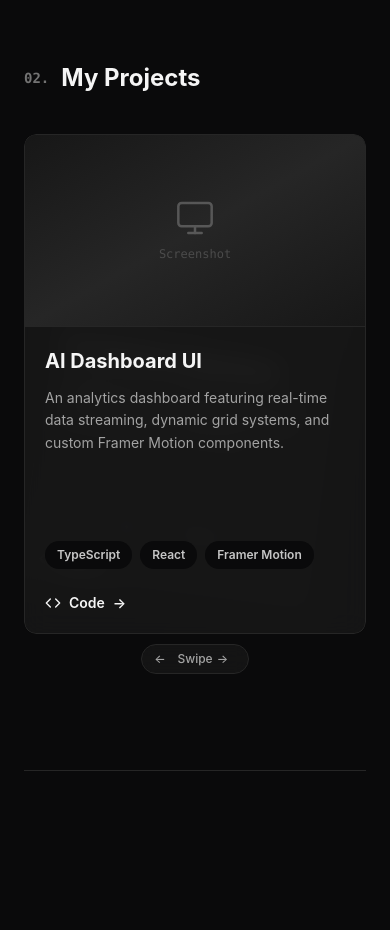
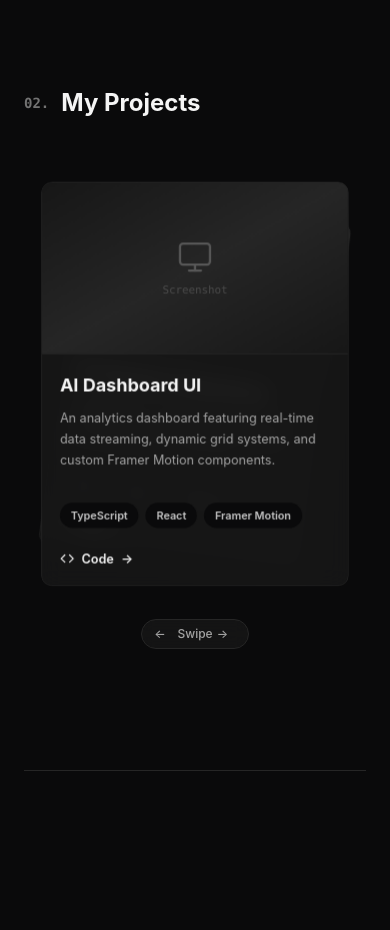
Before and after one commit to miiidev/portfolio, a React (Vite) app: page / in a window 390 px wide. Shown: the part 1800-2730 px from the top of the page. Built offline with nearby package versions, Linux system fonts and the light colour scheme.

Commit message:
feat: reduce project card size on mobile, restrict swipe to horizontal, increase swipe sensitivity

```diff
--- a/src/components/MobileCardStack.tsx
+++ b/src/components/MobileCardStack.tsx
@@ -28,7 +28,7 @@ function CardRotate({ children, onSendToBack, sensitivity }: CardRotateProps) {
     <motion.div
       className="absolute inset-0 cursor-grab active:cursor-grabbing [touch-action:pan-y]"
       style={{ x, y, rotateX, rotateY }}
-      drag
+      drag="x"
       dragConstraints={{ top: 0, right: 0, bottom: 0, left: 0 }}
       dragElastic={0.6}
       onDragEnd={handleDragEnd}
@@ -96,7 +96,7 @@ export default function MobileCardStack({
               onClick={() => sendToBack(card.id)}
               animate={{
                 rotateZ: isTop ? 0 : rotate,
-                scale: isTop ? 1 : scale,
+                scale: isTop ? 0.9 : scale * 0.9,
               }}
               initial={false}
               transition={{
--- a/src/components/ProjectsSection.tsx
+++ b/src/components/ProjectsSection.tsx
@@ -76,10 +76,11 @@ export default function ProjectsSection() {
       </div>
 
       {isMobile ? (
-        <div className="relative w-full h-[500px] mt-8">
+        <div className="relative w-full h-[450px] mt-8">
           <MobileCardStack
             projects={projects}
             onIndexChange={setCurrentIndex}
+            sensitivity={100}
           />
         </div>
       ) : (
```
